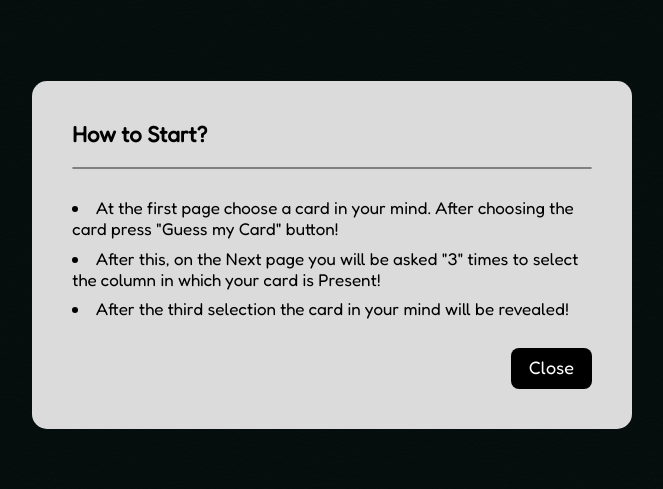
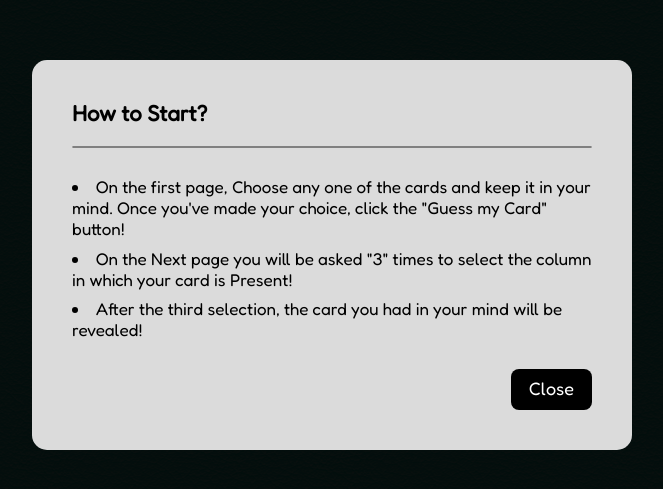
Before and after one commit to Praashoo7/21-Cards-Trick, a plain HTML site: page index.html in a window 1280 px wide. Shown: the part 145-634 px from the top of the page, without its empty margins (308-971 px from the left). Drawn offline with Linux system fonts and the light colour scheme.

Commit message:
Update index.html

```diff
--- a/index.html
+++ b/index.html
@@ -29,9 +29,9 @@
             <h1>How to Start?</h1>
             <div class="divider"></div>
             <span>
-                <li>At the first page choose a card in your mind. After choosing the card press "Guess my Card" button!</li>
-                <li>After this, on the Next page you will be asked "3" times to select the column in which your card is Present!</li>
-                <li>After the third selection the card in your mind will be revealed!</li>
+                <li>On the first page, Choose any one of the cards and keep it in your mind. Once you've made your choice, click the "Guess my Card" button!</li>
+                <li>On the Next page you will be asked "3" times to select the column in which your card is Present!</li>
+                <li>After the third selection, the card you had in your mind will be revealed!</li>
             </span>
             <button onclick="closeHelp()" class="close" id="close">Close</button>
         </div>
```
